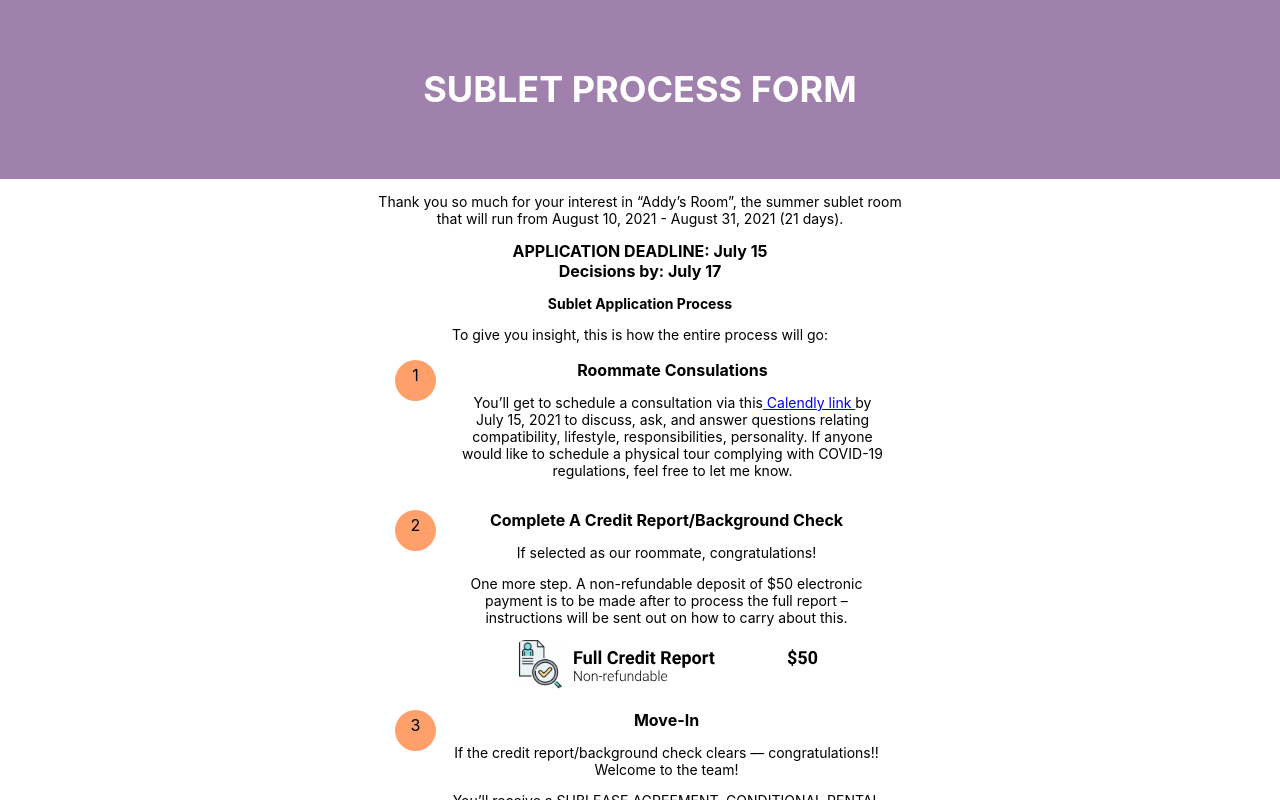
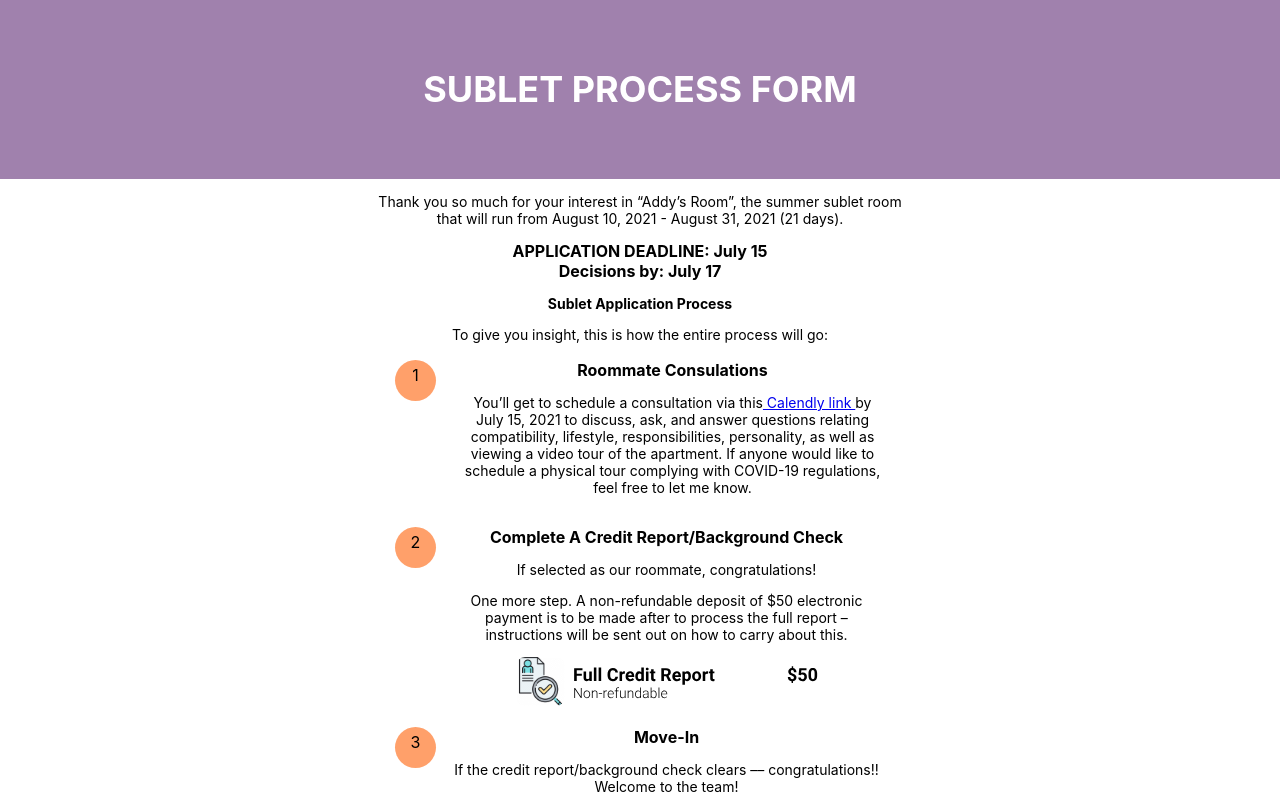
Before and after one commit to addyhebou/Sublet-Info, a React (Create React App) app in the folder app/: page / in a window 1280 px wide. Shown: the top 800 px of the page. Built offline with nearby package versions, Linux system fonts and the light colour scheme.

Commit message:
feat(content): updated for august 2021

```diff
--- a/app/src/components/Steps.js
+++ b/app/src/components/Steps.js
@@ -15,7 +15,8 @@ export default function Steps() {
                     <p>You’ll get to schedule a consultation via this
                         <a href = {"https://calendly.com/addyhebou/15min"} target="_blank"> Calendly link </a>
                         by July 15, 2021 to discuss, ask, and answer questions
-                        relating compatibility, lifestyle, responsibilities, personality.
+                        relating compatibility, lifestyle, responsibilities, personality,
+                        as well as viewing a video tour of the apartment.
                         If anyone would like to schedule a physical tour complying with COVID-19 regulations,
                         feel free to let me know.</p>
                 </div>
```
